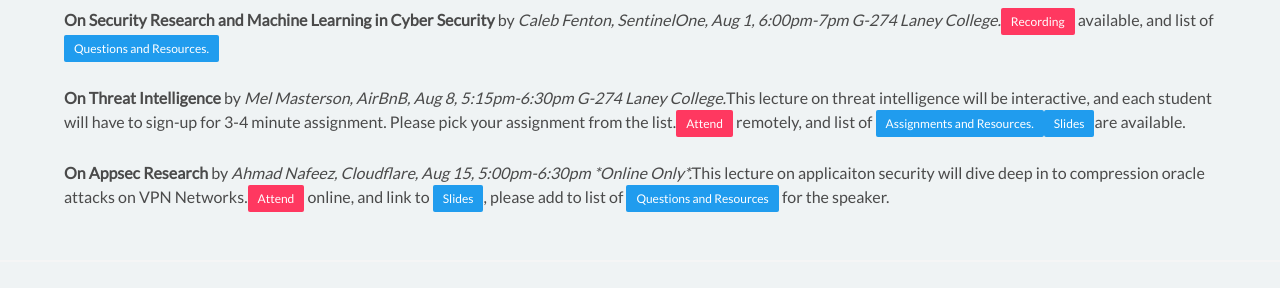
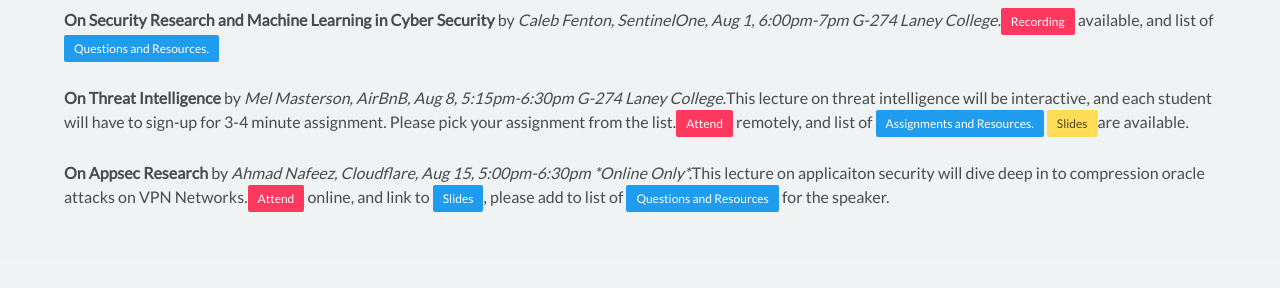
Before and after one commit to cyberdefendersprogram/www-homepage, a Jekyll site: the page built from summerprogram.html, in a window 1280 px wide. Shown: the part 3430-3718 px from the top of the page. Built offline with Jekyll 4.4.1, drawn with Linux system fonts in a browser that asks for light colours; nearby versions of some CDN libraries.

Commit message:
Update summerprogram.html

```diff
--- a/summerprogram.html
+++ b/summerprogram.html
@@ -121,7 +121,7 @@
         <li id="guest-lecture-3"><b>On Cloud Security, and Tips for Cyber Security Career</b> by <em>Bill Reid, Amazon, July 25, 4:30pm-6pm G-274 Laney College.</em><a class="button is-small is-danger" href="https://youtu.be/PYig4CcLuJ0 ">Recording</a> available, and list of <a class="button is-small is-info" href="https://docs.google.com/document/d/1H2uZyerjprOqxGnGHflLehYicOc2CQ-oYC7rlQbhKUU/edit?usp=sharing">Questions and Resources.</a></li><br/>
         <li id="guest-lecture-4"><b>On Leading Cyber Security Teams And Red Teaming</b> by <em>Brian Koref, Sage Intacct, Aug 1, 5:00pm-6pm G-274 Laney College.</em><a class="button is-small is-danger" href="https://youtu.be/1-uU7w-jUcU">Recording</a> available, and list of <a class="button is-small is-info" href="https://docs.google.com/document/d/1B7HoCaBVmYsnJKmZruO0MzbLOybEI3tVe9l9thfqfYY/edit?usp=sharing">Questions and Resources.</a></li><br/>
         <li><b>On Security Research and Machine Learning in Cyber Security</b> by <em>Caleb Fenton, SentinelOne, Aug 1, 6:00pm-7pm G-274 Laney College.</em><a class="button is-small is-danger" href="https://youtu.be/92QXzx215OQ">Recording</a> available, and list of <a class="button is-small is-info" href="https://docs.google.com/document/d/1B7HoCaBVmYsnJKmZruO0MzbLOybEI3tVe9l9thfqfYY/edit?usp=sharing">Questions and Resources.</a></li><br/>
-        <li id="guest-lecture-5"><b>On Threat Intelligence</b> by <em>Mel Masterson, AirBnB, Aug 8, 5:15pm-6:30pm G-274 Laney College.</em>This lecture on threat intelligence will be interactive, and each student will have to sign-up for 3-4 minute assignment. Please pick your assignment from the list.<a class="button is-small is-danger" href="https://zoom.us/j/812304876">Attend</a> remotely, and list of <a class="button is-small is-info" href="https://docs.google.com/document/d/19nno2Wwu8ME522x-1v-Gti1bCQL9WP92ByFfSstz2EQ/edit?usp=sharing">Assignments and Resources.</a><a class="button is-small is-info" href="https://drive.google.com/file/d/17wh-sZon8a9iCMrGse6Od1g7tMnqUfs6/view?usp=sharing">Slides</a>are available.</li><br/>
+        <li id="guest-lecture-5"><b>On Threat Intelligence</b> by <em>Mel Masterson, AirBnB, Aug 8, 5:15pm-6:30pm G-274 Laney College.</em>This lecture on threat intelligence will be interactive, and each student will have to sign-up for 3-4 minute assignment. Please pick your assignment from the list.<a class="button is-small is-danger" href="https://zoom.us/j/812304876">Attend</a> remotely, and list of <a class="button is-small is-info" href="https://docs.google.com/document/d/19nno2Wwu8ME522x-1v-Gti1bCQL9WP92ByFfSstz2EQ/edit?usp=sharing">Assignments and Resources.</a> <a class="button is-small is-warning" href="https://drive.google.com/file/d/17wh-sZon8a9iCMrGse6Od1g7tMnqUfs6/view?usp=sharing">Slides</a>are available.</li><br/>
         <li id="guest-lecture-6"><b>On Appsec Research</b> by <em>Ahmad Nafeez, Cloudflare, Aug 15, 5:00pm-6:30pm *Online Only*.</em>This lecture on applicaiton security will dive deep in to compression oracle attacks on VPN Networks.<a class="button is-small is-danger" href="https://zoom.us/j/848497134">Attend</a> online, and link to <a class="button is-small is-info" href="https://speakerdeck.com/skepticfx/voracle-compression-oracle-attacks-on-vpn-tunnels">Slides</a>, please add to list of <a class ="button is-small is-info" href="https://docs.google.com/document/d/1g7o-FzrWARssh-e2vFpTIAdDAb0UG_u2odukHKoZ5hw/edit?usp=sharing">Questions and Resources</a> for the speaker.</li><br/>
       </ul>
     </div>
```
